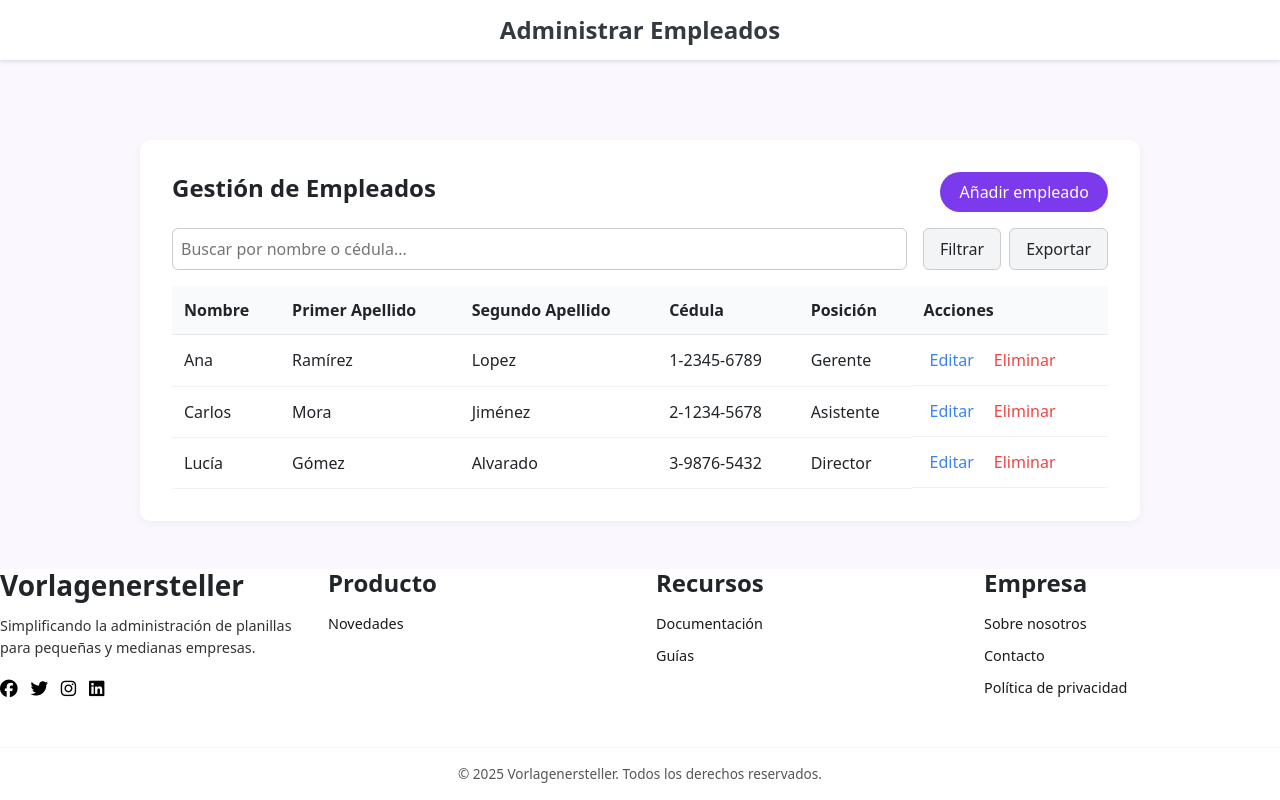
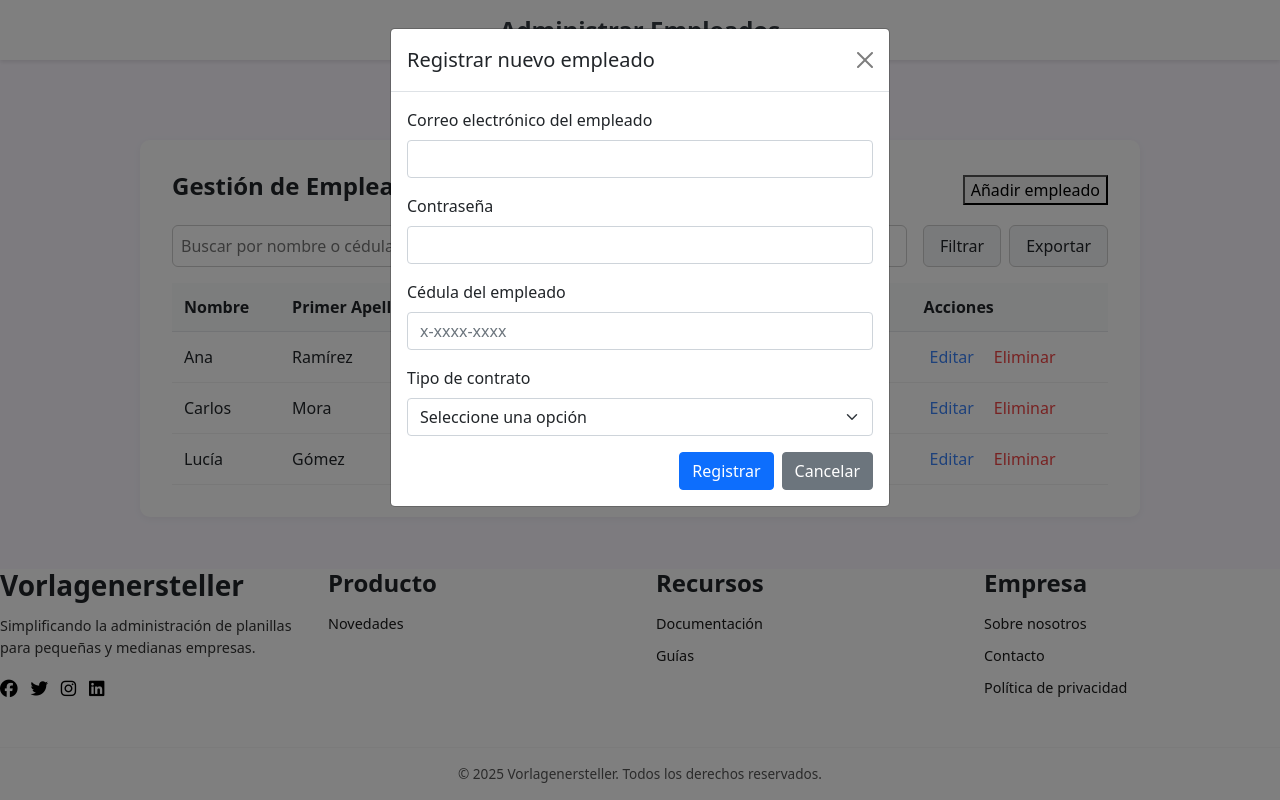
Before and after one commit to RachitDiaz/Vorlagenersteller_S.A, a Vue app in the folder FrontEnd/frontend-planilla/: page /AdministrarEmpleados in a window 1280 px wide. Both pictures are taken after a click on the button "Añadir empleado". Built offline with nearby package versions, Linux system fonts and the light colour scheme.

Commit message:
AdministrarEmpleados and RegistrarEmpeladoModal

```diff
--- a/FrontEnd/frontend-planilla/src/components/dueno/AdministrarEmpleados.vue
+++ b/FrontEnd/frontend-planilla/src/components/dueno/AdministrarEmpleados.vue
@@ -1,8 +1,10 @@
+<!-- EmployeeTable.vue -->
 <template>
   <section class="employee-table">
     <div class="header">
       <h2>Gestión de Empleados</h2>
-        <button class="add-button">Añadir empleado</button>
+      <!-- Botón único que abre el modal -->
+      <button class="add- " @click="abrirModal">Añadir empleado</button>
     </div>
 
     <div class="controls">
@@ -38,12 +40,18 @@
         </tr>
       </tbody>
     </table>
+    <ModalAgregarEmpleado ref="modalAgregarEmpleado" />
   </section>
 </template>
 
 <script>
+import ModalAgregarEmpleado from '../modals/ModalAgregarEmpleado.vue'
+
 export default {
-    name: "EmployeeTable",
+  name: "AdministrarEmpleados",
+  components: {
+    ModalAgregarEmpleado
+  },
   data() {
     return {
       search: "",
@@ -51,7 +59,7 @@
         { id: 1, nombre: "Ana", apellido1: "Ramírez", apellido2: "Lopez", cedula: "1-2345-6789", posicion: "Gerente" },
         { id: 2, nombre: "Carlos", apellido1: "Mora", apellido2: "Jiménez", cedula: "2-1234-5678", posicion: "Asistente" },
         { id: 3, nombre: "Lucía", apellido1: "Gómez", apellido2: "Alvarado", cedula: "3-9876-5432", posicion: "Director" },
-        ]
+      ],
     };
   },
   computed: {
@@ -61,9 +69,16 @@
         e.cedula.includes(this.search)
       );
     }
+  },
+  methods: {
+    abrirModal() {
+      this.$refs.modalAgregarEmpleado.show()
+    }
   }
 };
 </script>
+
+
 
   <style scoped>
   .employee-table {
--- a/FrontEnd/frontend-planilla/src/components/empleado/BeneficiosSeleccionados.vue
+++ b/FrontEnd/frontend-planilla/src/components/empleado/BeneficiosSeleccionados.vue
@@ -4,7 +4,6 @@
       <p class="subtitle">Seleccionar {{ selected.length }}/{{ max }} de la lista</p>
 
       <div class="lists-wrapper">
-        <!-- Elegidos -->
         <div class="list">
           <h3>Beneficios elegidos</h3>
           <div class="benefit-list">
@@ -19,7 +18,6 @@
           </div>
         </div>
 
-        <!-- Disponibles -->
         <div class="list">
           <h3>Beneficios disponibles</h3>
           <div class="benefit-list">
--- /dev/null
+++ b/FrontEnd/frontend-planilla/src/components/modals/ModalAgregarEmpleado.vue
@@ -0,0 +1,169 @@
+<template>
+    <div class="modal fade" id="modalAgregarEmpleado" tabindex="-1" aria-labelledby="modalLabel" aria-hidden="true" ref="modalRef">
+      <div class="modal-dialog">
+        <div class="modal-content">
+          <div class="modal-header">
+            <h5 class="modal-title" id="modalLabel">Registrar nuevo empleado</h5>
+            <button type="button" class="btn-close" data-bs-dismiss="modal" aria-label="Close"></button>
+          </div>
+
+          <div class="modal-body">
+            <form @submit.prevent="submitForm">
+
+              <div class="mb-3">
+                <label class="form-label">
+                  Correo electrónico del empleado
+                  <span v-if="errores.correo" class="text-danger">*</span>
+                </label>
+                <input
+                  type="email"
+                  class="form-control"
+                  :class="{ 'is-invalid': errores.correo }"
+                  v-model="form.correo"
+                  required
+                />
+              </div>
+
+              <div class="mb-3">
+                <label class="form-label">
+                  Contraseña
+                  <span v-if="errores.contraseña" class="text-danger">*</span>
+                </label>
+                <input
+                  type="password"
+                  class="form-control"
+                  :class="{ 'is-invalid': errores.contraseña }"
+                  v-model="form.contraseña"
+                  minlength="6"
+                  maxlength="30"
+                  required
+                />
+              </div>
+
+              <div class="mb-3">
+                <label class="form-label">
+                  Cédula del empleado
+                  <span v-if="errores.cedula" class="text-danger">*</span>
+                </label>
+                <input
+                  type="text"
+                  class="form-control"
+                  :class="{ 'is-invalid': errores.cedula }"
+                  placeholder="x-xxxx-xxxx"
+                  v-model="form.cedula"
+                  required
+                />
+              </div>
+
+              <div class="mb-3">
+                <label class="form-label">
+                  Tipo de contrato
+                  <span v-if="errores.tipoContrato" class="text-danger">*</span>
+                </label>
+                <select
+                  class="form-select"
+                  :class="{ 'is-invalid': errores.tipoContrato }"
+                  v-model="form.tipoContrato"
+                  required
+                >
+                  <option value="">Seleccione una opción</option>
+                  <option>Tiempo completo</option>
+                  <option>Medio tiempo</option>
+                  <option>Servicios profesionales</option>
+                </select>
+              </div>
+
+              <p v-if="mensajeError" class="text-danger fw-bold text-center mb-3">
+                {{ mensajeError }}
+              </p>
+
+              <div class="d-flex justify-content-end gap-2">
+                <button type="submit" class="btn btn-primary">Registrar</button>
+                <button type="button" class="btn btn-secondary" data-bs-dismiss="modal">Cancelar</button>
+              </div>
+
+            </form>
+          </div>
+        </div>
+      </div>
+    </div>
+  </template>
+
+  <script setup>
+  import { ref, reactive, defineExpose, onMounted } from 'vue'
+  import Modal from 'bootstrap/js/dist/modal'
+
+  const modalRef = ref(null)
+  let modalInstance = null
+
+  onMounted(() => {
+    modalInstance = new Modal(modalRef.value)
+  })
+
+  function show() {
+    modalInstance?.show()
+  }
+
+  defineExpose({ show })
+
+  const form = reactive({
+    correo: '',
+    contraseña: '',
+    cedula: '',
+    tipoContrato: ''
+  })
+
+  const errores = reactive({
+    correo: false,
+    contraseña: false,
+    cedula: false,
+    tipoContrato: false
+  })
+
+  const mensajeError = ref('')
+
+  function validarCampos() {
+    errores.correo = !form.correo.match(/^[^\s@]+@[^\s@]+\.[^\s@]+$/)
+    errores.contraseña = form.contraseña.length < 6 || form.contraseña.length > 30
+    errores.cedula = !form.cedula.match(/^\d-\d{4}-\d{4}$/)
+    errores.tipoContrato = !form.tipoContrato
+
+    return !(errores.correo || errores.contraseña || errores.cedula || errores.tipoContrato)
+  }
+
+  function submitForm() {
+    mensajeError.value = ''
+
+    if (!validarCampos()) {
+      mensajeError.value = 'Los campos marcados con * deben de ser rellenados'
+      return
+    }
+
+    const empleadosExistentes = [
+      { correo: 'ejemplo@empresa.com', cedula: '1-2345-6789' }
+    ]
+
+    const duplicado = empleadosExistentes.some(emp =>
+      emp.correo === form.correo || emp.cedula === form.cedula
+    )
+
+    if (duplicado) {
+      errores.correo = true
+      errores.cedula = true
+      mensajeError.value = 'El correo electrónico o la cédula ya está registrado en el sistema'
+      return
+    }
+
+    setTimeout(() => {
+      alert('Empleado registrado con éxito')
+      modalInstance.hide()
+    }, 1000)
+  }
+  </script>
+
+  <style scoped>
+  .is-invalid {
+    border-color: red;
+    background-color: #ffe5e5;
+  }
+  </style>
```
Lines whose indentation alone changed are shown as unchanged.
